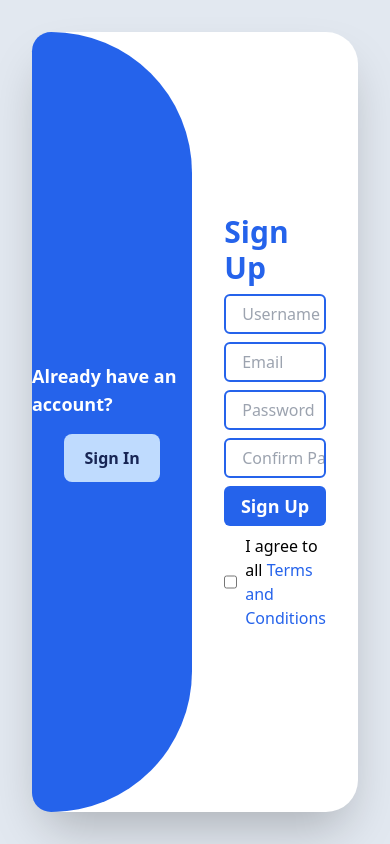
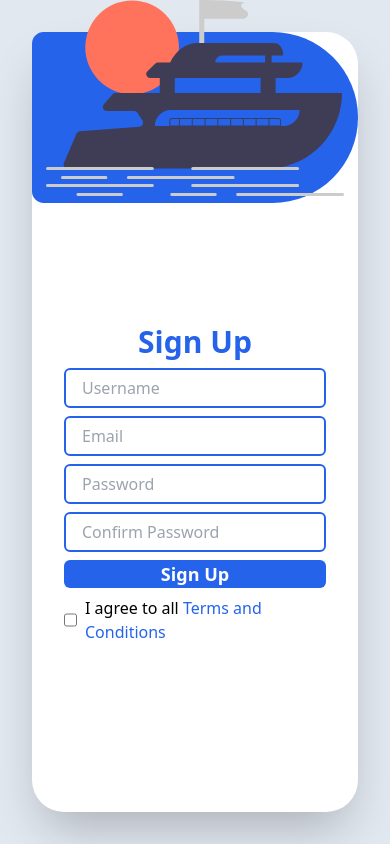
Before and after one commit to SoRa4762/letsAnimate, a React (Vite) app: page / in a window 390 px wide. Built offline with nearby package versions, Linux system fonts and the light colour scheme.

Commit message:
optimizing for smaller screens

```diff
--- a/src/Animations/SignInXSignUp.jsx
+++ b/src/Animations/SignInXSignUp.jsx
@@ -1,4 +1,6 @@
-import { useEffect, useState } from "react";
+import { useState } from "react";
+import SignInImage from "../assets/undraw_signin.svg";
+import SignUpImage from "../assets/undraw_signup.svg";
 
 const SignInXSignUp = () => {
   const [isSignIn, setIsSignIn] = useState(true);
@@ -16,14 +18,14 @@ const SignInXSignUp = () => {
     <>
       <div className="h-[100vh] w-full p-8 sm:p-12 md:p-16 lg:p-20 bg-slate-200">
         {/* sign in/sign up*/}
-        <div className="h-full w-full flex bg-white rounded-[2rem] shadow-2xl">
+        <div className="h-full w-full grid grid-cols-1 lg:grid-cols-2 bg-white rounded-[2rem] shadow-2xl">
           {/* first half */}
           <div
             className={`${
               isSignIn
-                ? "transform translate-x-0 rounded-r-[11rem] rounded-l-3xl"
-                : "transform translate-x-[100%] rounded-l-[11rem] rounded-r-3xl"
-            } h-full flex-1 bg-blue-600 duration-700`}
+                ? "lg:transform lg:translate-x-0 rounded-r-[11rem] rounded-l-3xl"
+                : "lg:transform lg:translate-x-[100%] rounded-l-[11rem] rounded-r-3xl"
+            } h-1/2 lg:h-full bg-blue-600 duration-700`}
           >
             {isSignIn ? (
               <div
@@ -31,15 +33,20 @@ const SignInXSignUp = () => {
                   isAnimate && "animate-fade"
                 } h-full w-full flex flex-col gap-4 justify-center items-center`}
               >
-                <h1 className="text-white text-lg md:text-xl lg:text-2xl font-bold">
-                  Already have an account?
-                </h1>
-                <button
-                  className={`h-12 w-24 bg-blue-200 font-bold rounded-lg ease-in-out duration-300 text-blue-950 hover:bg-blue-300`}
+                <img
+                  className="w-11/12"
+                  src={SignUpImage}
+                  alt="sign up Image"
+                />
+                <p className="font-normal text-white">
+                  Already a Member?{" "}
+                  <span
+                    className="font-bold cursor-pointer"
                     onClick={handleSwitch}
                   >
                     Sign In
-                </button>
+                  </span>
+                </p>
               </div>
             ) : (
               <div
@@ -47,15 +54,21 @@ const SignInXSignUp = () => {
                   isAnimate && "animate-fade"
                 } h-full w-full flex flex-col gap-4 justify-center items-center`}
               >
-                <h1 className="text-white text-lg md:text-xl lg:text-2xl font-bold">
-                  Don&apos;t Have an Account?
-                </h1>
-                <button
-                  className={`h-12 w-24 bg-blue-200 font-bold rounded-lg text-blue-950 ease-in-out duration-300 hover:bg-blue-300`}
+                <img
+                  className="w-11/12"
+                  src={SignInImage}
+                  alt="Sign In Image"
+                />
+                <p className="font-normal text-white">
+                  New Here?{" "}
+                  <span
+                    className="cursor-pointer font-bold"
                     onClick={handleSwitch}
                   >
                     Sign Up
-                </button>
+                  </span>
+                </p>
+                <p className="text-white">Or sign in with .... ....</p>
               </div>
             )}
           </div>
@@ -64,11 +77,11 @@ const SignInXSignUp = () => {
           <div
             className={`${
               isSignIn
-                ? "transform translate-x-0"
-                : "transform translate-x-[-100%]"
+                ? "lg:transform lg:translate-x-0"
+                : "lg:transform lg:translate-x-[-100%]"
             }
             ${isAnimate && "animate-fade"}
-            flex-1 duration-700`}
+            h-1/2 lg:h-full duration-700`}
           >
             {isSignIn ? (
               <form
```
Also changed, not shown: src/assets/undraw_signin.svg (added), src/assets/undraw_signup.svg (added). Lines whose indentation alone changed are shown as unchanged.
